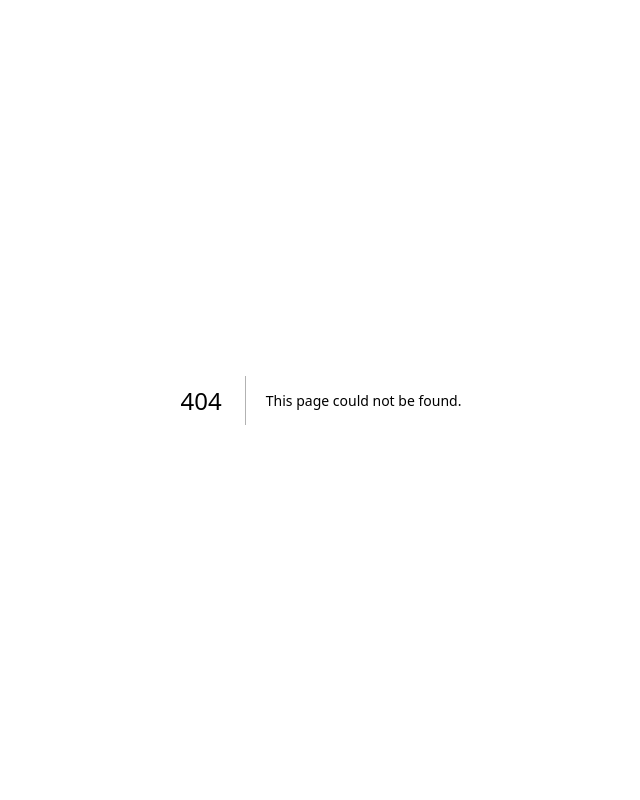
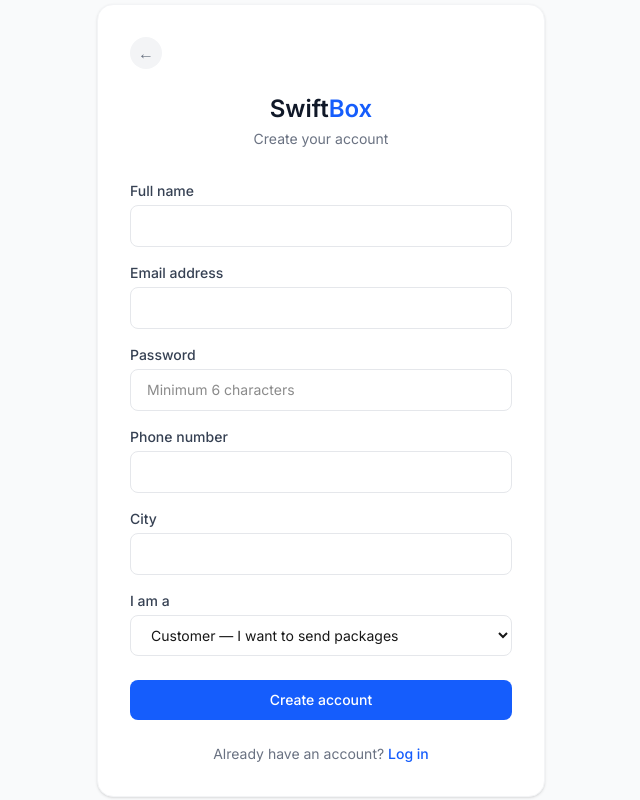
Before and after one commit to Shekeeb/swiftbox, a Next.js app: page /register in a window 1280 px wide. Before the commit this address had no page. Shown: the whole page, without its empty margins (319-959 px from the left). Built offline with nearby package versions, Linux system fonts and the light colour scheme.

Commit message:
register API, page, and integration

```diff
--- /dev/null
+++ b/app/(auth)/register/page.tsx
@@ -0,0 +1,147 @@
+"use client"
+
+import { useState } from "react"
+import { signIn } from "next-auth/react"
+import { useRouter } from "next/navigation"
+import Link from "next/link"
+import axios from "axios"
+
+const RegisterPage = () => {
+  const router = useRouter()
+
+  const [form, setForm] = useState({
+    name: "",
+    email: "",
+    password: "",
+    phone: "",
+    city: "",
+    role: "customer",
+  })
+  const [error, setError] = useState("")
+  const [loading, setLoading] = useState(false)
+
+  const handleChange = (
+    e: React.ChangeEvent<HTMLInputElement | HTMLSelectElement>
+  ) => {
+    setForm({ ...form, [e.target.name]: e.target.value })
+  }
+
+  const handleSubmit = async (e: React.FormEvent) => {
+    e.preventDefault()
+    setError("")
+    setLoading(true)
+
+    try {
+      await axios.post("/api/auth/register", form)
+
+      const loginResult = await signIn("credentials", {
+        email: form.email,
+        password: form.password,
+        redirect: false,
+      })
+
+      if (loginResult?.error) {
+        setError("Account created but login failed. Please login manually.")
+        router.push("/login")
+        return
+      }
+
+      if (form.role === "driver") {
+        router.push("/driver/dashboard")
+      } else {
+        router.push("/dashboard")
+      }
+    } catch (err: any) {
+      setError(err.response?.data?.error || "Something went wrong. Please try again.")
+    } finally {
+      setLoading(false)
+    }
+  }
+
+  return (
+    <div className="min-h-screen flex items-center justify-center bg-gray-50 px-4">
+      <div className="w-full max-w-md bg-white rounded-2xl shadow-sm border border-gray-100 p-8">
+
+        <Link href="/" className="inline-flex items-center justify-center w-8 h-8 rounded-full bg-gray-100 hover:bg-gray-200 text-gray-500 hover:text-gray-700 transition mb-6" >   ←  </Link>
+
+        <div className="mb-8 text-center">
+          <h1 className="text-2xl font-semibold text-gray-900">
+            Swift<span className="text-blue-600">Box</span>
+          </h1>
+          <p className="text-sm text-gray-500 mt-1">Create your account</p>
+        </div>
+
+        <form onSubmit={handleSubmit} className="space-y-4">
+
+          <div>
+            <label className="block text-sm font-medium text-gray-700 mb-1">
+              Full name
+            </label>
+            <input type="text" name="name" value={form.name} onChange={handleChange} required className="w-full border border-gray-200 rounded-lg px-4 py-2.5 text-sm outline-none focus:ring-2 focus:ring-blue-500" />
+          </div>
+
+          <div>
+            <label className="block text-sm font-medium text-gray-700 mb-1">
+              Email address
+            </label>
+            <input type="email" name="email" value={form.email} onChange={handleChange} required className="w-full border border-gray-200 rounded-lg px-4 py-2.5 text-sm outline-none focus:ring-2 focus:ring-blue-500" />
+          </div>
+
+          <div>
+            <label className="block text-sm font-medium text-gray-700 mb-1">
+              Password
+            </label>
+            <input type="password" name="password" value={form.password} onChange={handleChange} placeholder="Minimum 6 characters" required className="w-full border border-gray-200 rounded-lg px-4 py-2.5 text-sm outline-none focus:ring-2 focus:ring-blue-500" />
+          </div>
+
+          <div>
+            <label className="block text-sm font-medium text-gray-700 mb-1">
+              Phone number
+            </label>
+            <input type="tel" name="phone" value={form.phone} onChange={handleChange} className="w-full border border-gray-200 rounded-lg px-4 py-2.5 text-sm outline-none focus:ring-2 focus:ring-blue-500" />
+          </div>
+
+          <div>
+            <label className="block text-sm font-medium text-gray-700 mb-1">
+              City
+            </label>
+            <input type="text" name="city" value={form.city} onChange={handleChange} className="w-full border border-gray-200 rounded-lg px-4 py-2.5 text-sm outline-none focus:ring-2 focus:ring-blue-500" />
+          </div>
+
+          <div>
+            <label className="block text-sm font-medium text-gray-700 mb-1">
+              I am a
+            </label>
+            <select name="role" value={form.role} onChange={handleChange} className="w-full border border-gray-200 rounded-lg px-4 py-2.5 text-sm outline-none focus:ring-2 focus:ring-blue-500 bg-white" >
+              <option value="customer">
+                Customer — I want to send packages
+              </option>
+              <option value="driver">
+                Driver — I want to deliver packages
+              </option>
+            </select>
+          </div>
+
+          {error && (
+            <p className="text-sm text-red-500 bg-red-50 px-4 py-2.5 rounded-lg">
+              {error}
+            </p>
+          )}
+
+          <button type="submit" disabled={loading} className="w-full bg-blue-600 text-white rounded-lg py-2.5 text-sm font-medium hover:bg-blue-700 transition disabled:opacity-50 disabled:cursor-not-allowed mt-2"  >
+            {loading ? "Creating account..." : "Create account"}
+          </button>
+        </form>
+
+        <p className="text-center text-sm text-gray-500 mt-6">
+          Already have an account?{" "}
+          <Link href="/login" className="text-blue-600 hover:underline font-medium"  >
+            Log in
+          </Link>
+        </p>
+      </div>
+    </div>
+  )
+}
+
+export default RegisterPage
--- /dev/null
+++ b/app/api/auth/register/route.ts
@@ -0,0 +1,70 @@
+import { NextRequest, NextResponse } from "next/server";
+import bcrypt from "bcryptjs";
+import connectDB from "@/lib/db";
+import User from "@/models/User";
+
+async function POST(req: NextRequest) {
+  try {
+    const body = await req.json();
+    const { name, email, password, role, phone, city } = body;
+
+    if (!name || !email || !password) {
+      return NextResponse.json(
+        { error: "Name, email and password are required" },
+        { status: 400 }
+      );
+    }
+
+    if (password.length < 6) {
+      return NextResponse.json(
+        { error: "Password must be at least 6 characters" },
+        { status: 400 }
+      );
+    }
+
+    await connectDB();
+
+    const existingUser = await User.findOne({
+      email: email.toLowerCase(),
+    });
+
+    if (existingUser) {
+      return NextResponse.json(
+        { error: "An account with this email already exists" },
+        { status: 409 }
+      );
+    }
+
+    const hashedPassword = await bcrypt.hash(password, 12);
+
+    const newUser = await User.create({
+      name: name.trim(),
+      email: email.toLowerCase().trim(),
+      password: hashedPassword,
+      role: role || "customer",
+      phone: phone || "",
+      city: city || "",
+    });
+
+    return NextResponse.json(
+      {
+        message: "Account created successfully",
+        user: {
+          id: newUser._id.toString(),
+          name: newUser.name,
+          email: newUser.email,
+          role: newUser.role,
+        },
+      },
+      { status: 201 }
+    );
+  } catch (error: any) {
+    console.error("Register error:", error);
+    return NextResponse.json(
+      { error: "Something went wrong. Please try again." },
+      { status: 500 }
+    );
+  }
+}
+
+export { POST };
```
